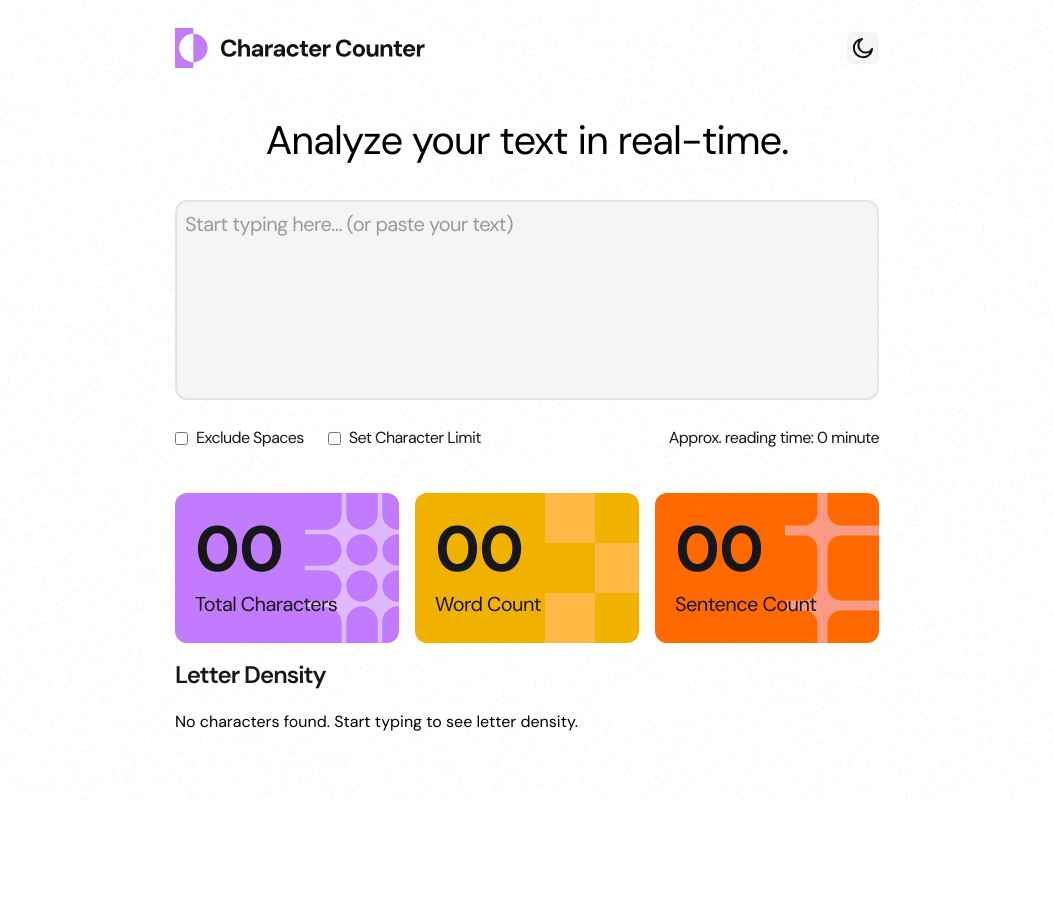
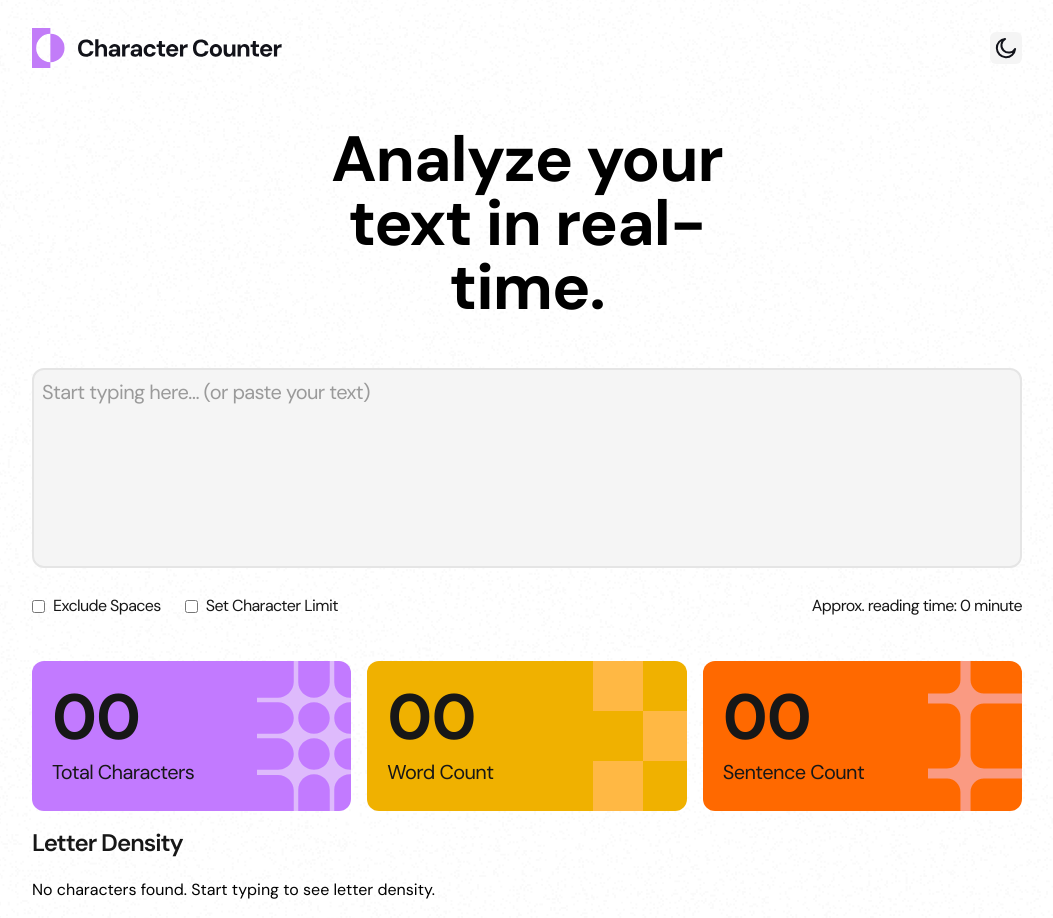
Before and after one commit to florianstancioiu/character-counter, a React (Vite) app: page / in a window 1280 px wide. Shown: the whole page, without its empty margins (113-1166 px from the left). Before the commit the page ends 800 px from the top, so only its background shows below. Built offline with nearby package versions, Linux system fonts and the light colour scheme.

Commit message:
Worked on the desktop version

```diff
--- a/src/App.tsx
+++ b/src/App.tsx
@@ -12,7 +12,7 @@ const App = () => {
   return (
     <>
       <Header />
-      <main className="md:max-w-176 md:mx-auto">
+      <main className="md:max-w-176 md:mx-auto lg:max-w-247.5">
         <TextareaSection />
         <div className="md:flex md:justify-between md:gap-x-4">
           <Stat
--- a/src/components/Header/Header.tsx
+++ b/src/components/Header/Header.tsx
@@ -8,8 +8,8 @@ const Header = () => {
   const [darkMode, _setDarkMode] = useState(false);
 
   return (
-    <header className="mb-10 md:max-w-176 md:mx-auto">
-      <div className="flex justify-between items-center mb-10 h-16">
+    <header className="mb-10 md:max-w-176 md:mx-auto lg:max-w-247.5 lg:mb-12">
+      <div className="flex justify-between items-center mb-10 h-16 lg:mb-12">
         <div className="cursor-pointer">
           {!darkMode && <LogoLight />}
           {darkMode && <LogoDark />}
@@ -19,7 +19,7 @@ const Header = () => {
           {darkMode && <Sun />}
         </button>
       </div>
-      <h1 className="text-bold text-[40px] tracking-[-1px] leading-[100%] text-center ">
+      <h1 className="font-bold text-[40px] tracking-[-1px] leading-[100%] text-center md:text-[64px] md:max-w-127.5 md:mx-auto">
         Analyze your text in real-time.
       </h1>
     </header>
```
